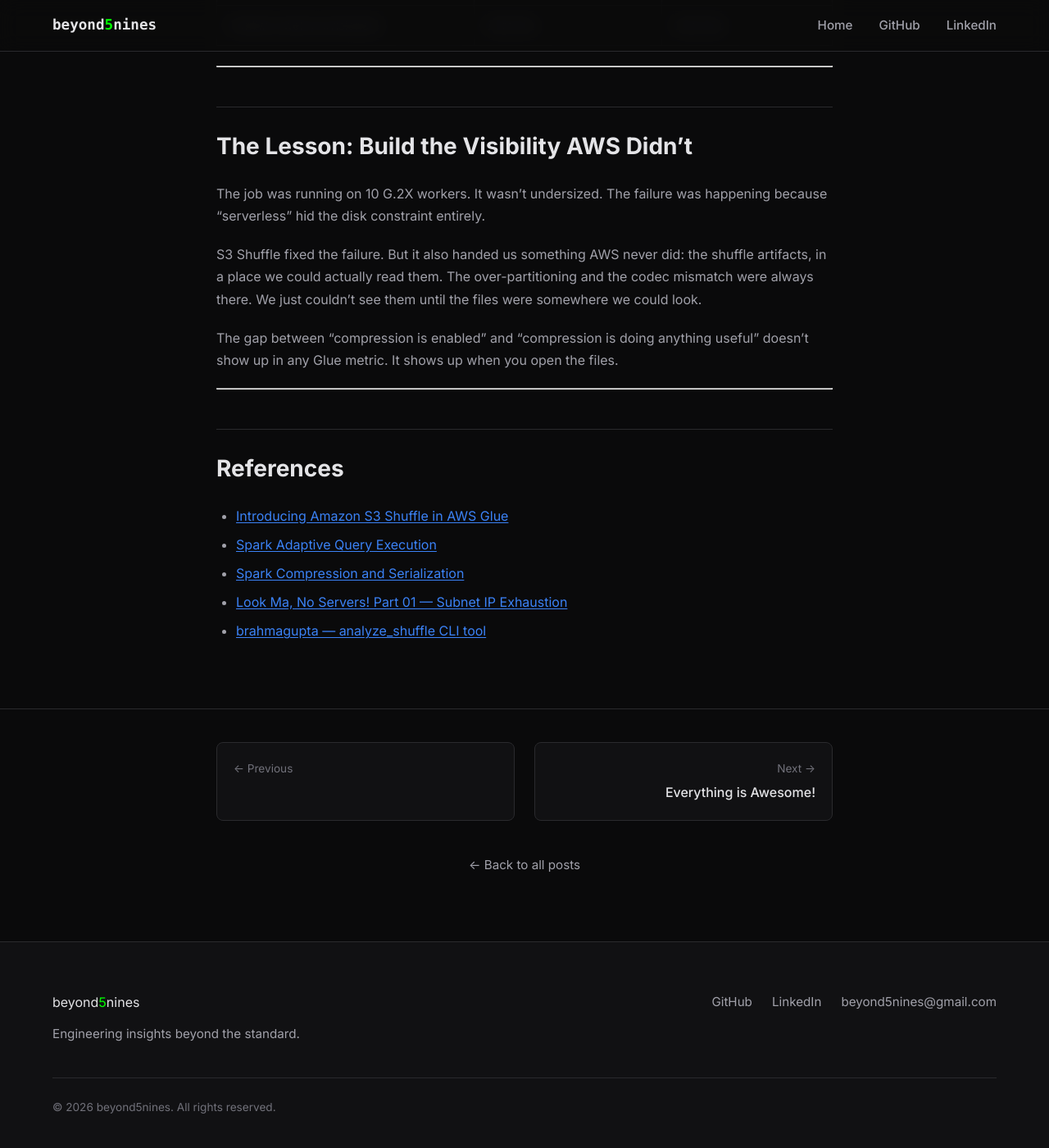
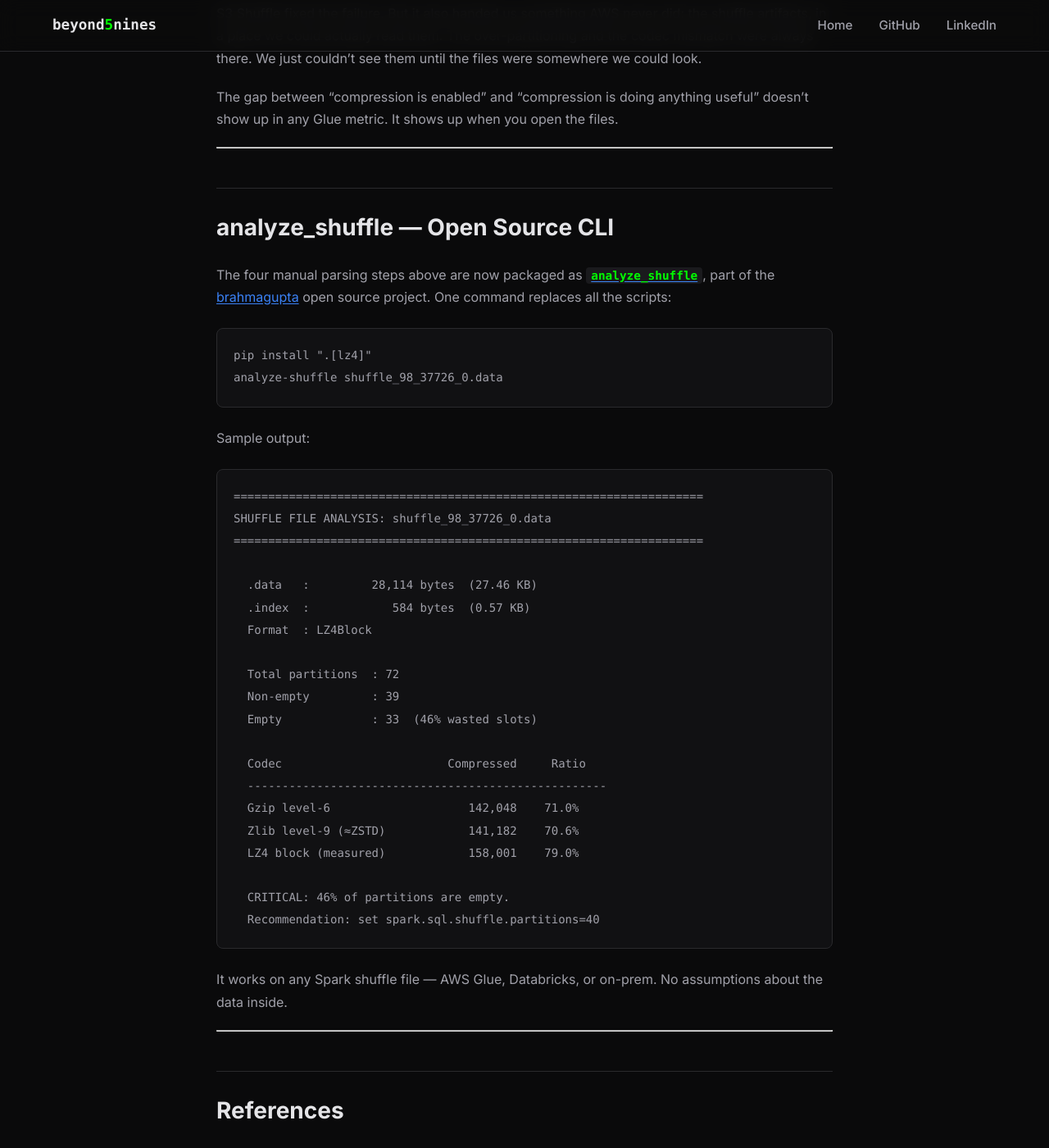
Before and after one commit to beyond5nines/beyond5nines.github.io, a Jekyll site: the page built from _articles/look-ma-no-servers-03.md, in a window 1280 px wide and 1400 px high, scrolled down 7003 px. Shown: the whole window at 82% size. Built offline with Jekyll 4.4.1, drawn with Linux system fonts in a browser that asks for light colours; some of the changed text lies outside the part shown.

Commit message:
Add dedicated analyze_shuffle section to look-ma-no-servers-03

````diff
--- a/_articles/look-ma-no-servers-03.md
+++ b/_articles/look-ma-no-servers-03.md
@@ -212,6 +205,44 @@ The gap between "compression is enabled" and "compression is doing anything usef
 
 ---
 
+## analyze_shuffle — Open Source CLI
+
+The four manual parsing steps above are now packaged as **[`analyze_shuffle`](https://github.com/beyond5nines/brahmagupta)**, part of the [brahmagupta](https://github.com/beyond5nines/brahmagupta) open source project. One command replaces all the scripts:
+
+```bash
+pip install ".[lz4]"
+analyze-shuffle shuffle_98_37726_0.data
+```
+
+Sample output:
+
+```
+====================================================================
+SHUFFLE FILE ANALYSIS: shuffle_98_37726_0.data
+====================================================================
+
+  .data   :         28,114 bytes  (27.46 KB)
+  .index  :            584 bytes  (0.57 KB)
+  Format  : LZ4Block
+
+  Total partitions  : 72
+  Non-empty         : 39
+  Empty             : 33  (46% wasted slots)
+
+  Codec                        Compressed     Ratio
+  ----------------------------------------------------
+  Gzip level-6                    142,048    71.0%
+  Zlib level-9 (≈ZSTD)            141,182    70.6%
+  LZ4 block (measured)            158,001    79.0%
+
+  CRITICAL: 46% of partitions are empty.
+  Recommendation: set spark.sql.shuffle.partitions=40
+```
+
+It works on any Spark shuffle file — AWS Glue, Databricks, or on-prem. No assumptions about the data inside.
+
+---
+
 ## References
 
 - [Introducing Amazon S3 Shuffle in AWS Glue](https://aws.amazon.com/blogs/big-data/introducing-amazon-s3-shuffle-in-aws-glue/)
````
Also changed, not shown: other parts of _articles/look-ma-no-servers-03.md (+0 -7 lines).
